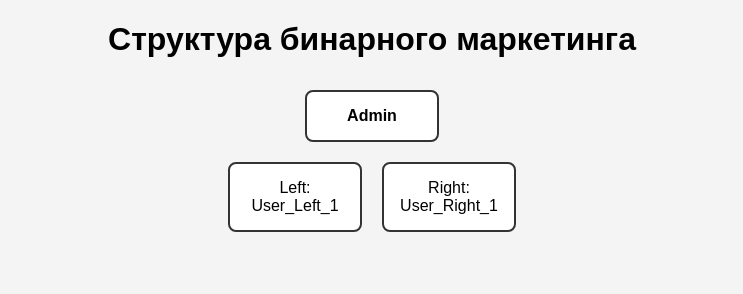
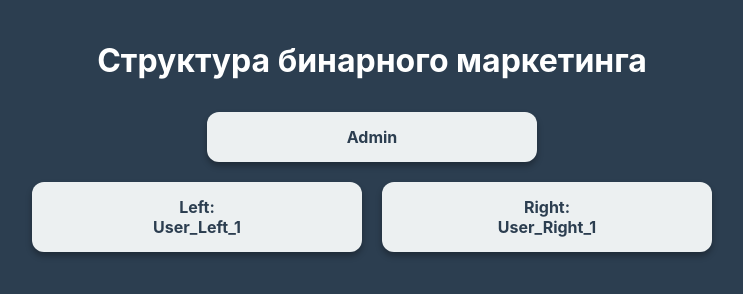
Before and after one commit to alprok8922399-stack/Kash, a website: page binary-tree-app/public/index.html in a window 1280 px wide. Shown: the whole page, without its empty margins (268-1011 px from the left). Drawn offline with Linux system fonts and the light colour scheme.

Commit message:
Revamp styles for body and tree nodes
Updated body and node styles for improved layout and appearance.

```diff
--- a/binary-tree-app/public/style.css
+++ b/binary-tree-app/public/style.css
@@ -1,12 +1,19 @@
-body { font-family: sans-serif; text-align: center; background: #f4f4f4; }
-.tree-container { display: flex; justify-content: center; margin-top: 20px; }
+body { font-family: -apple-system, sans-serif; text-align: center; background: #2c3e50; color: white; margin: 0; padding: 20px; }
+.tree-container { display: flex; flex-direction: column; align-items: center; margin-top: 20px; }
+
+/* Карточка пользователя */
 .node {
-    border: 2px solid #333;
+    background: #ecf0f1;
+    color: #2c3e50;
+    border-radius: 12px;
     padding: 15px;
     margin: 10px;
-    background: white;
-    border-radius: 8px;
-    width: 100px;
+    width: 85%;
+    max-width: 300px;
+    box-shadow: 0 4px 6px rgba(0,0,0,0.3);
+    font-weight: bold;
 }
-.branch { display: flex; flex-direction: column; align-items: center; }
-.children { display: flex; }
+
+/* Контейнер для веток */
+.children { display: flex; width: 100%; justify-content: center; }
+.branch { display: flex; flex-direction: column; align-items: center; width: 100%; }
```
